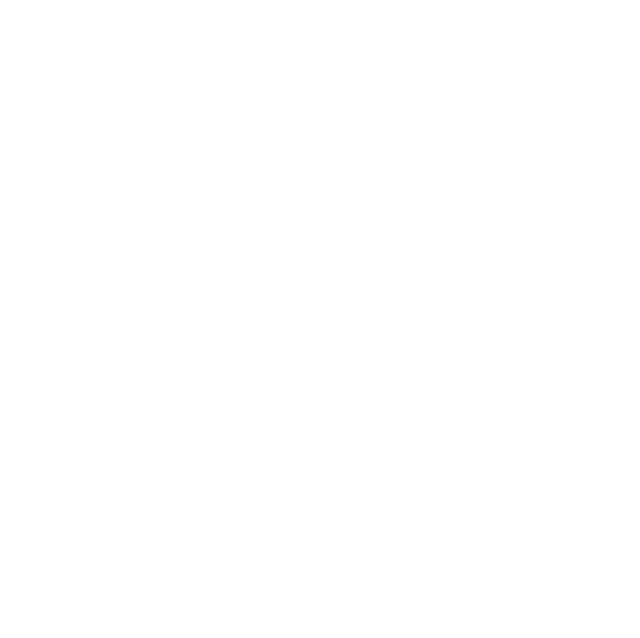
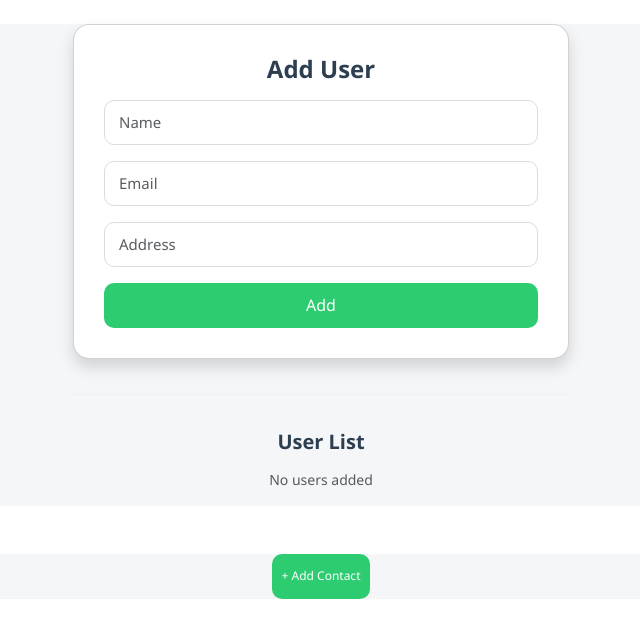
Before and after one commit to tisatandel/data, an Angular app: page / in a window 1280 px wide. Shown: the top 638 px of the page, without its empty margins (319-959 px from the left). Built offline with nearby package versions, Linux system fonts and the light colour scheme.

Commit message:
input output

```diff
--- a/angular.json
+++ b/angular.json
@@ -25,7 +25,8 @@
               }
             ],
             "styles": [
-              "src/styles.css"
+              "src/styles.css",
+              "node_modules/bootstrap/dist/css/bootstrap.min.css"
             ]
           },
           "configurations": {
--- a/package.json
+++ b/package.json
@@ -29,6 +29,7 @@
     "@angular/forms": "^21.0.0",
     "@angular/platform-browser": "^21.0.0",
     "@angular/router": "^21.0.0",
+    "bootstrap": "^5.3.8",
     "rxjs": "~7.8.0",
     "tslib": "^2.3.0"
   },
--- a/src/app/app.html
+++ b/src/app/app.html
@@ -1 +1,2 @@
+<app-contact></app-contact>
 <router-outlet></router-outlet>
--- a/src/app/app.routes.ts
+++ b/src/app/app.routes.ts
@@ -1,3 +1,7 @@
 import { Routes } from '@angular/router';
 
-export const routes: Routes = [];
+
+
+export const routes: Routes = [
+
+];
--- a/src/app/app.ts
+++ b/src/app/app.ts
@@ -1,9 +1,9 @@
 import { Component, signal } from '@angular/core';
 import { RouterOutlet } from '@angular/router';
-
+import { Contact } from "./contact/contact";
 @Component({
   selector: 'app-root',
-  imports: [RouterOutlet],
+  imports: [RouterOutlet, Contact],
   templateUrl: './app.html',
   styleUrl: './app.css'
 })
--- a/src/app/contact/contact-form/contact-form.css
+++ b/src/app/contact/contact-form/contact-form.css
@@ -0,0 +1,111 @@
+/* Section title */
+h5 {
+  text-align: center;
+  margin-top: 30px;
+  margin-bottom: 15px;
+  font-size: 20px;
+  font-weight: 600;
+  color: #2c3e50;
+}
+
+/* Empty text */
+.text-muted {
+  text-align: center;
+  color: #888;
+  font-size: 14px;
+  margin-top: 10px;
+}
+
+/* Table container */
+.table-responsive {
+  width: 100%;
+  overflow-x: auto;
+}
+
+/* Table */
+.table {
+  width: 100%;
+  border-collapse: collapse;
+  background: #ffffff;
+  margin-top: 15px;
+  border-radius: 12px;
+  overflow: hidden;
+  box-shadow: 0 6px 15px rgba(0, 0, 0, 0.08);
+}
+
+/* Table header */
+.table thead {
+  background: #2ecc71;
+  color: #ffffff;
+}
+
+.table th,
+.table td {
+  padding: 12px 14px;
+  font-size: 14px;
+  border-bottom: 1px solid #eaeaea;
+  text-align: left;
+}
+
+.table th {
+  font-weight: 600;
+}
+
+/* Hover row */
+.table tbody tr:hover {
+  background: #f3fdf7;
+}
+
+/* Center align */
+.text-center {
+  text-align: center;
+}
+
+/* Buttons */
+.btn {
+  border: none;
+  border-radius: 8px;
+  padding: 6px 12px;
+  font-size: 13px;
+  cursor: pointer;
+  transition: 0.3s;
+}
+
+/* Edit button */
+.btn-warning {
+  background: #f39c12;
+  color: #fff;
+}
+
+.btn-warning:hover {
+  background: #e67e22;
+}
+
+/* Delete button */
+.btn-danger {
+  background: #e74c3c;
+  color: #fff;
+}
+
+.btn-danger:hover {
+  background: #c0392b;
+}
+
+/* Space between buttons */
+.me-2 {
+  margin-right: 6px;
+}
+
+/* Responsive */
+@media (max-width: 600px) {
+  .table th,
+  .table td {
+    font-size: 13px;
+    padding: 10px;
+  }
+
+  .btn {
+    padding: 5px 10px;
+    font-size: 12px;
+  }
+}
--- a/src/app/contact/contact-form/contact-form.html
+++ b/src/app/contact/contact-form/contact-form.html
@@ -1 +1,45 @@
-<p>contact-form works!</p>
+<h5 class="text-center mt-4">User List</h5>
+
+@if (users.length === 0) {
+  <p class="text-center text-muted">No users added</p>
+}
+
+@if (users.length > 0) {
+  <div class="table-responsive">
+    <table class="table table-bordered table-hover align-middle mt-3">
+      <thead class="table-dark">
+        <tr>
+          <th>ID</th>
+          <th>Name</th>
+          <th>Email</th>
+          <th>Address</th>
+          <th class="text-center">Actions</th>
+        </tr>
+      </thead>
+
+      <tbody>
+        @for (user of users; let i = $index; track user.email) {
+          <tr>
+            <td>{{ i + 1 }}</td>
+            <td>{{ user.name }}</td>
+            <td>{{ user.email }}</td>
+            <td>{{ user.address }}</td>
+            <td class="text-center">
+              <button
+                class="btn btn-sm btn-warning me-2"
+                (click)="editUser(user, i)">
+                Edit
+              </button>
+
+              <button
+                class="btn btn-sm btn-danger"
+                (click)="deleteUser(i)">
+                Delete
+              </button>
+            </td>
+          </tr>
+        }
+      </tbody>
+    </table>
+  </div>
+}
--- a/src/app/contact/contact-form/contact-form.ts
+++ b/src/app/contact/contact-form/contact-form.ts
@@ -1,11 +1,23 @@
-import { Component } from '@angular/core';
+import { Component, EventEmitter, Input, Output } from '@angular/core';
+import { FormsModule } from '@angular/forms';
 
 @Component({
   selector: 'app-contact-form',
-  imports: [],
+  imports: [FormsModule],
   templateUrl: './contact-form.html',
   styleUrl: './contact-form.css',
 })
 export class ContactForm {
+  @Input() users: any[] = [];
 
+  @Output() edit = new EventEmitter<{ user: any; index: number }>();
+  @Output() delete = new EventEmitter<number>();
+
+  editUser(user: any, index: number) {
+    this.edit.emit({ user, index });
+  }
+
+  deleteUser(index: number) {
+    this.delete.emit(index);
+  }
 }
--- a/src/app/contact/contact.css
+++ b/src/app/contact/contact.css
@@ -0,0 +1,159 @@
+/* Page base */
+.container {
+  max-width: 900px;
+  margin: 40px auto;
+  padding: 0 15px;
+  font-family: "Segoe UI", Tahoma, sans-serif;
+  background: #f4f6f8;
+}
+
+/* Center layout */
+.row {
+  display: flex;
+  justify-content: center;
+}
+
+.col-md-6 {
+  width: 100%;
+  max-width: 520px;
+}
+
+/* Card */
+.card {
+  background: #ffffff;
+  border-radius: 16px;
+  box-shadow: 0 10px 25px rgba(0, 0, 0, 0.08);
+}
+
+.card-body {
+  padding: 30px;
+}
+
+/* Heading */
+h4 {
+  text-align: center;
+  margin-bottom: 25px;
+  color: #2c3e50;
+  font-weight: 600;
+}
+
+/* Inputs */
+.form-control {
+  width: 100%;
+  height: 45px;
+  padding: 0 14px;
+  margin-bottom: 15px;
+  border-radius: 10px;
+  border: 1px solid #dcdcdc;
+  font-size: 15px;
+  outline: none;
+  transition: 0.3s;
+}
+
+.form-control:focus {
+  border-color: #2ecc71;
+  box-shadow: 0 0 0 2px rgba(46, 204, 113, 0.25);
+}
+
+/* Button */
+.btn {
+  width: 100%;
+  height: 45px;
+  border: none;
+  border-radius: 10px;
+  background: #2ecc71;
+  color: #fff;
+  font-size: 16px;
+  font-weight: 500;
+  cursor: pointer;
+  transition: 0.3s;
+}
+
+.btn:hover {
+  background: #27ae60;
+}
+
+/* Divider */
+hr {
+  margin: 35px 0;
+  border: none;
+  height: 1px;
+  background: #ddd;
+}
+
+/* User List */
+.user-list {
+  margin-top: 20px;
+}
+
+/* User Card */
+.user-card {
+  background: #ffffff;
+  border-radius: 14px;
+  padding: 16px 20px;
+  margin-bottom: 12px;
+  display: flex;
+  justify-content: space-between;
+  align-items: center;
+  box-shadow: 0 4px 12px rgba(0, 0, 0, 0.05);
+}
+
+/* User Info */
+.user-info h6 {
+  margin: 0;
+  font-size: 15px;
+  font-weight: 600;
+}
+
+.user-info small {
+  color: #777;
+  font-size: 13px;
+}
+
+/* Buttons */
+.action-btns button {
+  margin-left: 8px;
+  border: none;
+  border-radius: 8px;
+  padding: 6px 12px;
+  font-size: 13px;
+  cursor: pointer;
+  transition: 0.3s;
+}
+
+/* Edit */
+.btn-edit {
+  background: #3498db;
+  color: #fff;
+}
+
+.btn-edit:hover {
+  background: #2980b9;
+}
+
+/* Delete */
+.btn-delete {
+  background: #e74c3c;
+  color: #fff;
+}
+
+.btn-delete:hover {
+  background: #c0392b;
+}
+
+/* Responsive */
+@media (max-width: 600px) {
+  .user-card {
+    flex-direction: column;
+    align-items: flex-start;
+  }
+
+  .action-btns {
+    margin-top: 10px;
+  }
+}
+.add-btn {
+  font-size: 12px;
+  padding: 4px 10px;
+  width: auto !important;
+}
--- /dev/null
+++ b/src/app/contact/contact.html
@@ -0,0 +1,85 @@
+<div class="container mt-4">
+  <div class="row justify-content-center">
+    <div class="col-md-6">
+
+      <div class="card shadow">
+        <div class="card-body">
+          <h4 class="text-center mb-3">
+            {{ isEditMode ? 'Edit User' : 'Add User' }}
+          </h4>
+
+          <form>
+            <div class="mb-3">
+              <input
+                class="form-control"
+                placeholder="Name"
+                [(ngModel)]="name"
+                name="name">
+            </div>
+
+            <div class="mb-3">
+              <input
+                class="form-control"
+                placeholder="Email"
+                [(ngModel)]="email"
+                name="email">
+            </div>
+
+            <div class="mb-3">
+              <input
+                class="form-control"
+                placeholder="Address"
+                [(ngModel)]="address"
+                name="address">
+            </div>
+
+            <button
+              type="button"
+              class="btn w-100"
+
+              (click)="addOrUpdate()">
+              {{ isEditMode ? 'Update' : 'Add' }}
+            </button>
+          </form>
+        </div>
+      </div>
+
+      <hr>
+
+      <app-contact-form
+        [users]="users"
+        (edit)="editUser($event)"
+        (delete)="deleteUser($event)">
+      </app-contact-form>
+
+
+    </div>
+  </div>
+</div>
+<div class="container mt-5 text-center">
+
+  <!-- SMALL BUTTON -->
+  <button
+    type="button"
+    class="btn btn-primary add-btn"
+    data-bs-toggle="modal"
+    data-bs-target="#simpleModal">
+    + Add Contact
+  </button>
+
+</div>
+
+<!-- POPUP -->
+<div class="modal fade" id="simpleModal" tabindex="-1">
+  <div class="modal-dialog">
+    <div class="modal-content">
+      <div class="modal-header">
+        <h5 class="modal-title">Hello</h5>
+        <button type="button" class="btn-close" data-bs-dismiss="modal"></button>
+      </div>
+      <div class="modal-body">
+        <p>This is a simple popup.</p>
+      </div>
+    </div>
+  </div>
+</div>
--- a/src/app/contact/contact.ts
+++ b/src/app/contact/contact.ts
@@ -1,11 +1,64 @@
 import { Component } from '@angular/core';
+import { FormsModule } from '@angular/forms';
+import { ContactForm } from './contact-form/contact-form';
+
+
 
 @Component({
   selector: 'app-contact',
+  imports: [FormsModule,ContactForm],
+  templateUrl: './contact.html',
+  styleUrl: './contact.css',
   standalone: true,
-  imports: [],
-  templateUrl: './contact.html',
-  styleUrl: './contact.css'
 })
-export class Contact {
+export class Contact{
+  users: any[] = [];
+
+  name = '';
+  email = '';
+  address = '';
+
+  isEditMode = false;
+  editIndex: number | null = null;
+
+  addOrUpdate() {
+    if (!this.name || !this.email || !this.address) return;
+
+    if (this.isEditMode && this.editIndex !== null) {
+      this.users[this.editIndex] = {
+        name: this.name,
+        email: this.email,
+        address: this.address
+      };
+    } else {
+      this.users.push({
+        name: this.name,
+        email: this.email,
+        address: this.address
+      });
+    }
+
+    this.reset();
+  }
+
+  editUser(data: { user: any; index: number }) {
+    this.isEditMode = true;
+    this.editIndex = data.index;
+
+    this.name = data.user.name;
+    this.email = data.user.email;
+    this.address = data.user.address;
+  }
+deleteUser(index: number) {
+  this.users.splice(index, 1);
 }
+
+
+  reset() {
+    this.name = '';
+    this.email = '';
+    this.address = '';
+    this.isEditMode = false;
+    this.editIndex = null;
+  }
+}
--- a/src/index.html
+++ b/src/index.html
@@ -9,5 +9,10 @@
 </head>
 <body>
   <app-root></app-root>
+  <!-- Bootstrap CSS -->
+<link href="https://cdn.jsdelivr.net/npm/bootstrap@5.3.2/dist/css/bootstrap.min.css" rel="stylesheet">
+
+<!-- Bootstrap JS Bundle (includes Popper) -->
+<script src="https://cdn.jsdelivr.net/npm/bootstrap@5.3.2/dist/js/bootstrap.bundle.min.js"></script>
 </body>
 </html>
```
Also changed, not shown: 1 other file (tests, documents, lock files or other folders).
